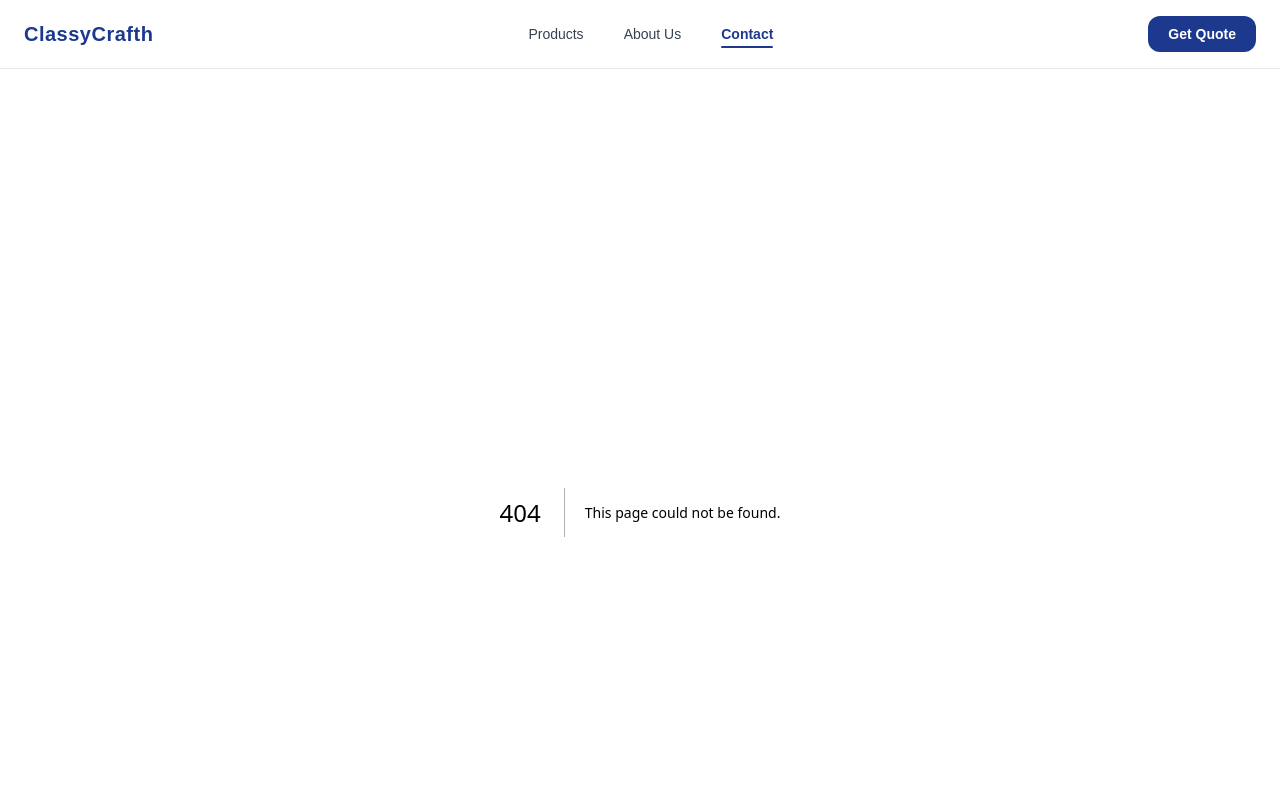
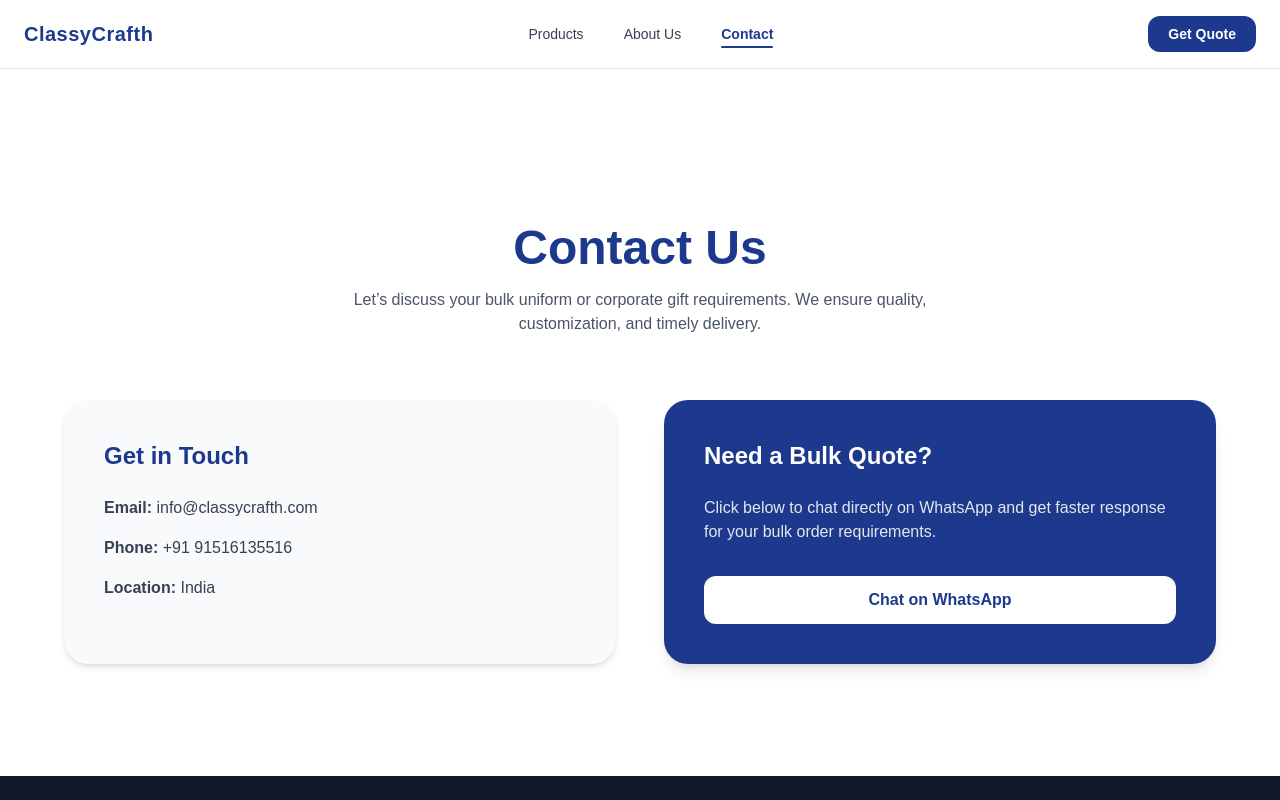
Before and after one commit to classycrafth/classycrafth-website, a Next.js app: page /contact in a window 1280 px wide. Before the commit this address had no page. Shown: the top 800 px of the page. Built offline with nearby package versions, Linux system fonts and the light colour scheme.

Commit message:
Create contact route

```diff
--- /dev/null
+++ b/src/app/contact/page.tsx
@@ -0,0 +1,5 @@
+import Contact from "@/components/Contact";
+
+export default function ContactPage() {
+  return <Contact />;
+}
```
